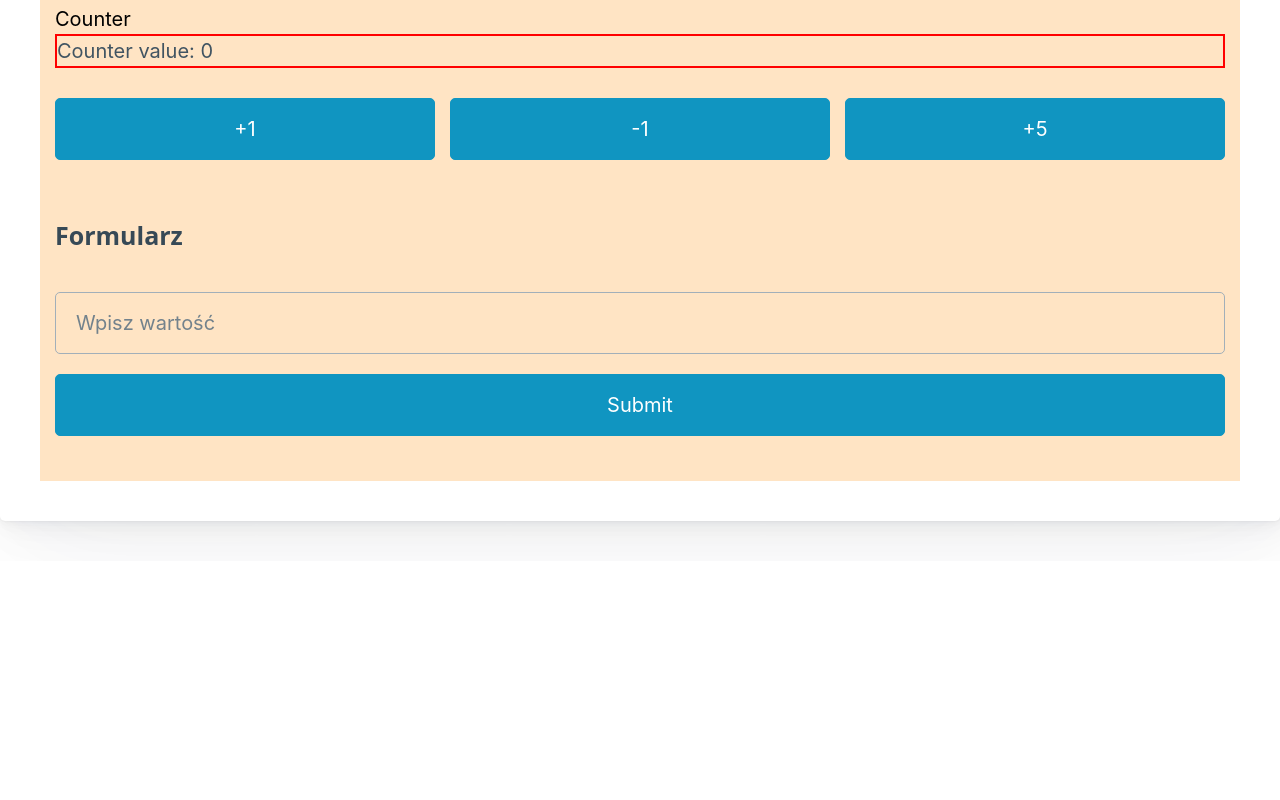
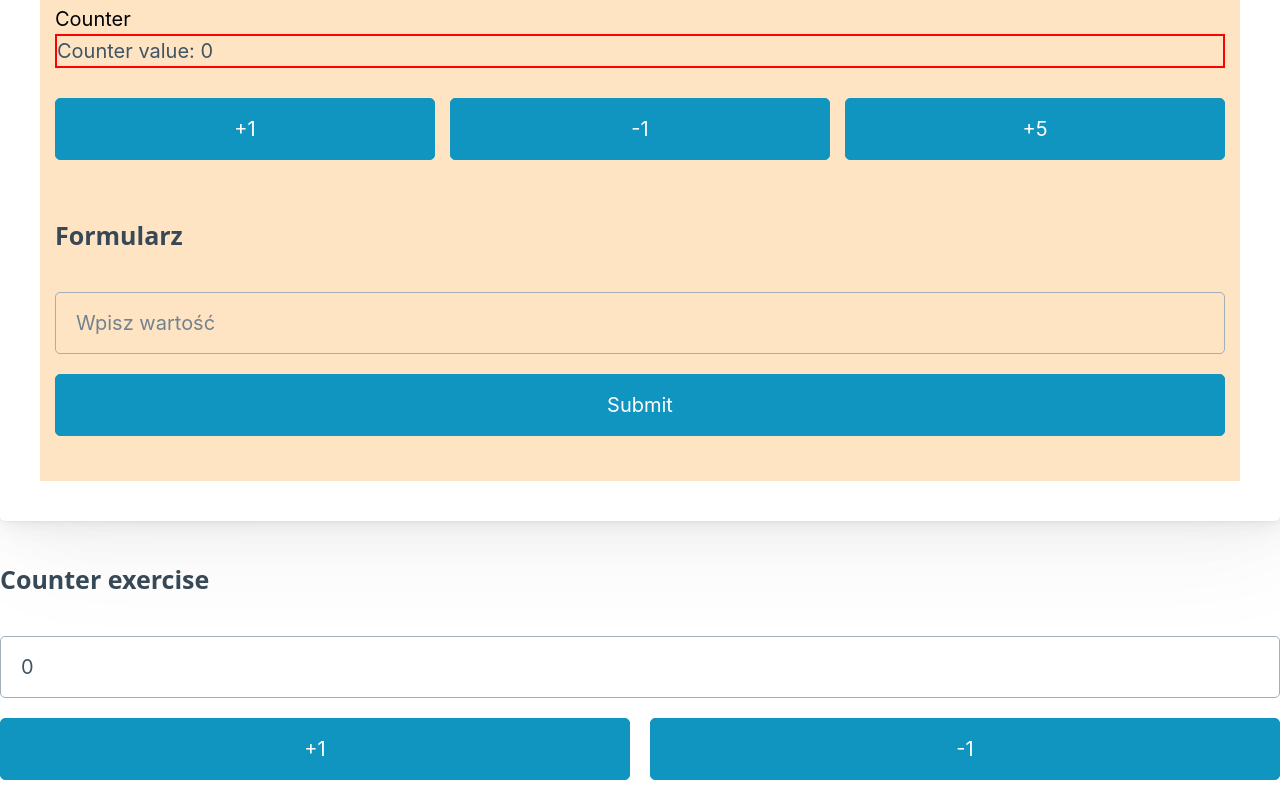
Before and after one commit to an93na/React_Nauka, a React (Create React App) app in the folder homework/: page / in a window 1280 px wide. Shown: the part 7895-8695 px from the top of the page. Before the commit the page ends 8456 px from the top, so only its background shows below. Built offline with nearby package versions, Linux system fonts and the light colour scheme.

Commit message:
add file zadCom1.js

```diff
--- a/homework/src/App.js
+++ b/homework/src/App.js
@@ -16,6 +16,7 @@ import { Zadanie7 } from './ex2/Zadanie7';
 import { Assets } from './ex3/Asset';
 import { StanKomponentu } from './ex3/StanKomponentu';
 import { Eventy } from './ex3/Eventy';
+import { ZadCom1 } from './ex3/zadCom1';
 
 
 
@@ -38,6 +39,7 @@ function App() {
       <Assets />
       <StanKomponentu />
       <Eventy />
+      <ZadCom1/>
     </div>
 
   );
--- /dev/null
+++ b/homework/src/ex3/zadCom1.js
@@ -0,0 +1,16 @@
+import React, { useState } from "react";
+
+
+
+export const ZadCom1 = () =>{
+    const [counter, SetCounter] = useState(0)
+
+    return <div>
+        <h4>Counter exercise</h4>
+        <input type="text" value={counter} readOnly/>
+        <div style={{display: 'flex', gap: 20}}>
+            <button onClick={() => SetCounter((prevCo) => prevCo +1)}>+1</button>
+            <button onClick={() => SetCounter((prevCo) => prevCo -1)}>-1</button>
+        </div>
+    </div>
+}
```
